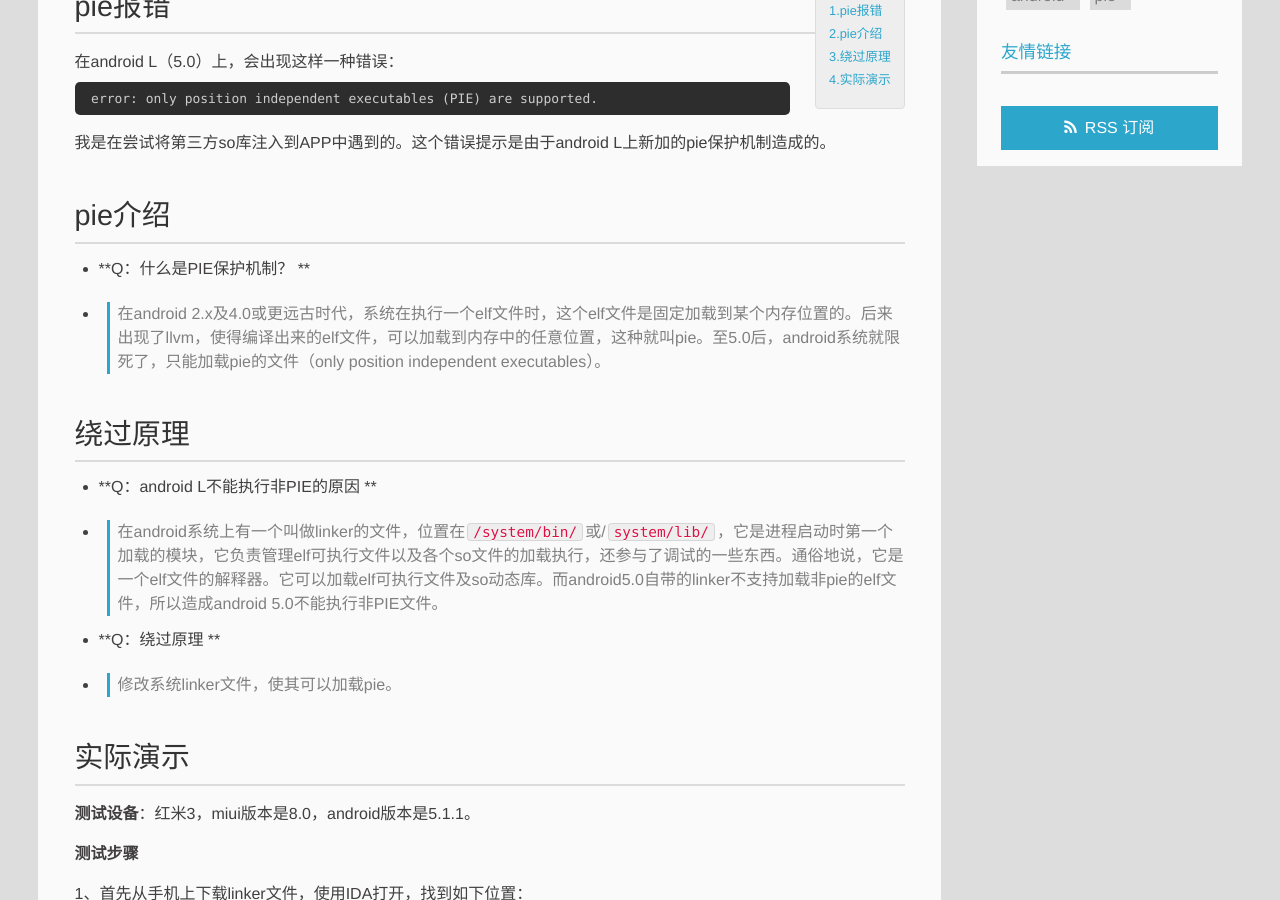
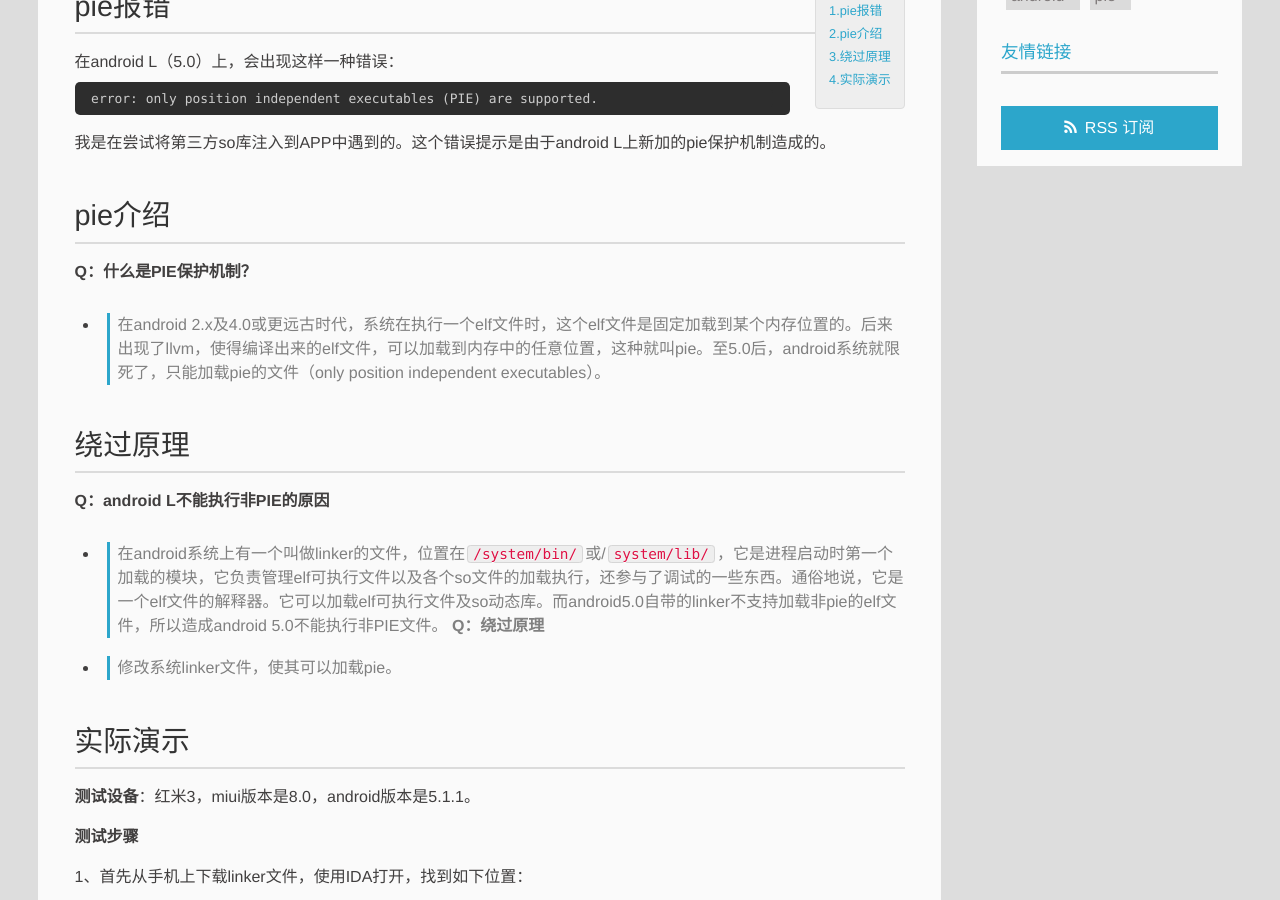
Before and after one commit to jellyHero/jellyhero.github.com, a Jekyll site: the page built from _posts/2015-09-20-绕过android 5.0以上的pie机制.md, in a window 1280 px wide and 900 px high, scrolled down 421 px. Built offline with Jekyll 4.4.1, drawn with Linux system fonts in a browser that asks for light colours; Markdown is read by kramdown in place of the engine named in the settings.

Commit message:
2016-12-13-5

```diff
--- a/_posts/2015-09-20-绕过android 5.0以上的pie机制.md
+++ b/_posts/2015-09-20-绕过android 5.0以上的pie机制.md
@@ -14,15 +14,15 @@ error: only position independent executables (PIE) are supported.
 
 我是在尝试将第三方so库注入到APP中遇到的。这个错误提示是由于android L上新加的pie保护机制造成的。
 ##pie介绍
-- **Q：什么是PIE保护机制？ **
+ **Q：什么是PIE保护机制？**
 -
 > 在android 2.x及4.0或更远古时代，系统在执行一个elf文件时，这个elf文件是固定加载到某个内存位置的。后来出现了llvm，使得编译出来的elf文件，可以加载到内存中的任意位置，这种就叫pie。至5.0后，android系统就限死了，只能加载pie的文件（only position independent executables）。
 
 ##绕过原理
-- **Q：android L不能执行非PIE的原因 **
+**Q：android L不能执行非PIE的原因**
 -
 > 在android系统上有一个叫做linker的文件，位置在`/system/bin/`或/`system/lib/`，它是进程启动时第一个加载的模块，它负责管理elf可执行文件以及各个so文件的加载执行，还参与了调试的一些东西。通俗地说，它是一个elf文件的解释器。它可以加载elf可执行文件及so动态库。而android5.0自带的linker不支持加载非pie的elf文件，所以造成android 5.0不能执行非PIE文件。
-- **Q：绕过原理 **
+**Q：绕过原理**
 -
 > 修改系统linker文件，使其可以加载pie。
 
```
